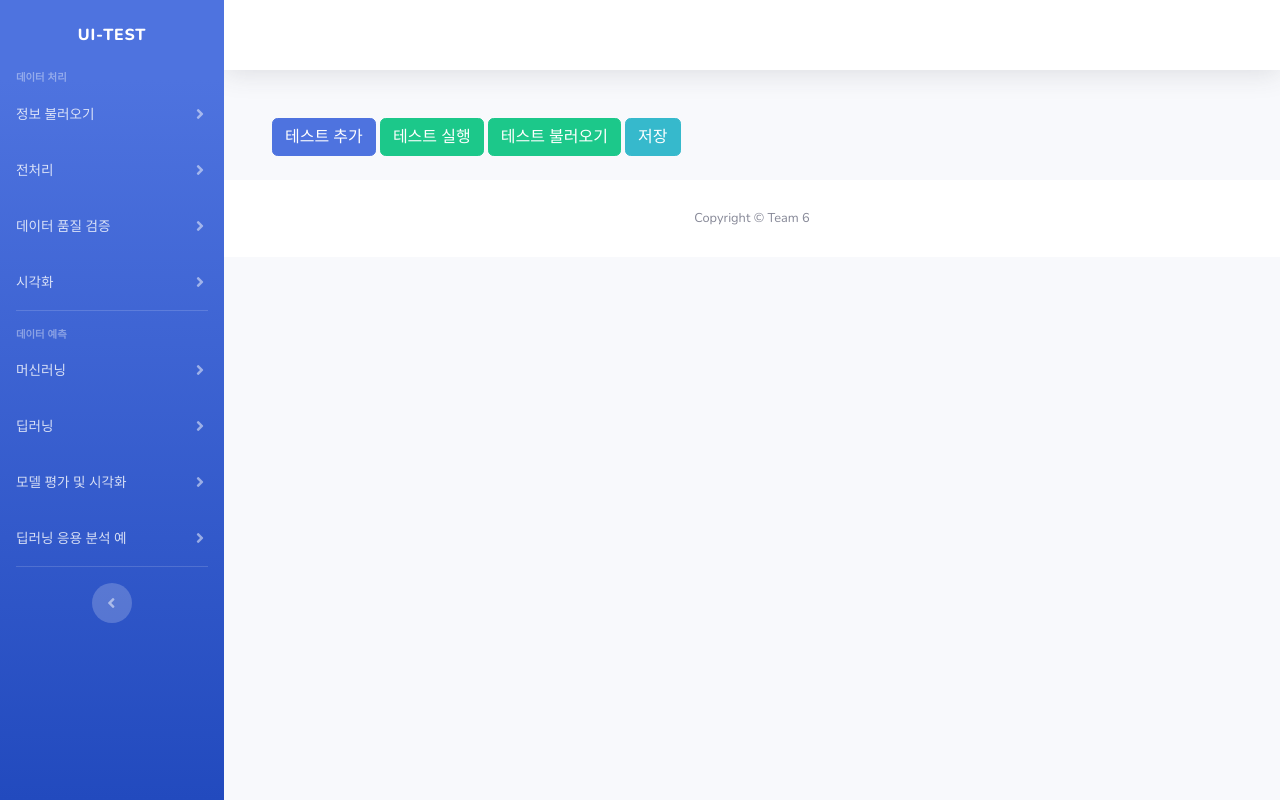
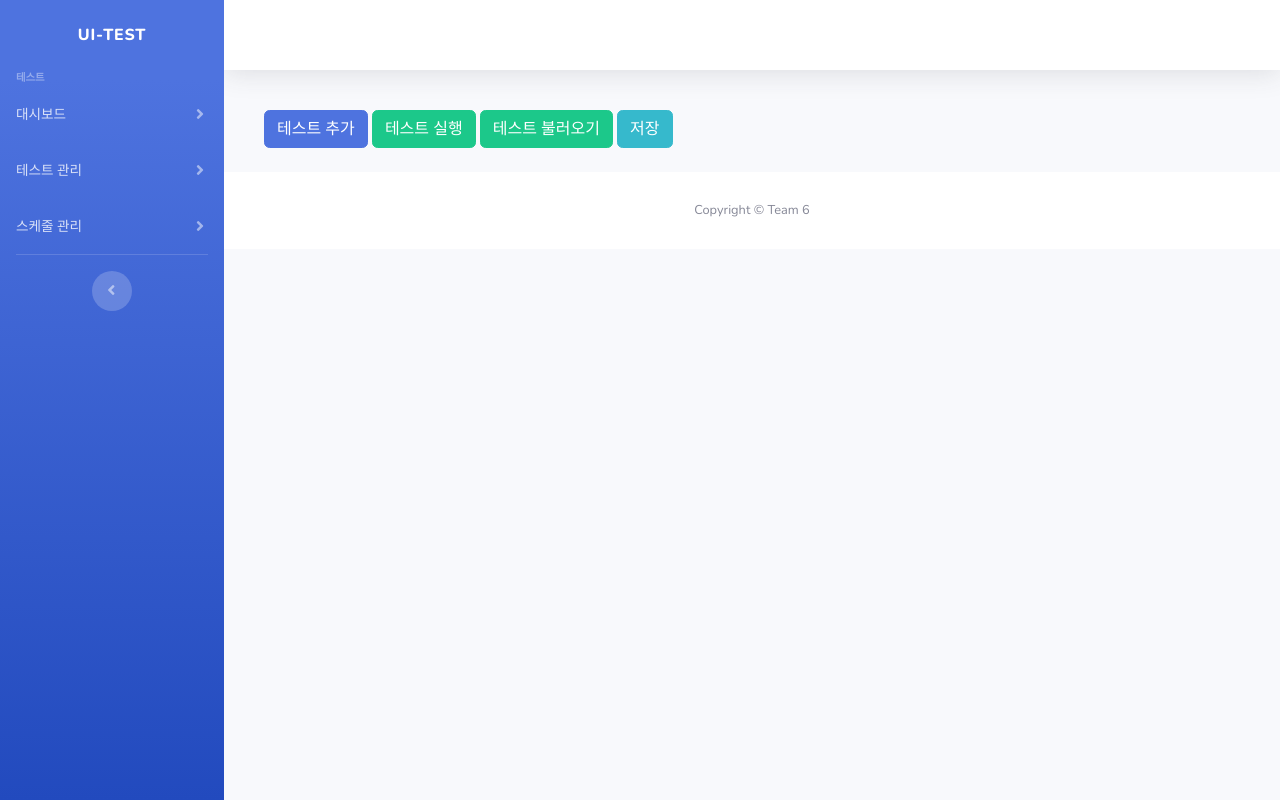
Before and after one commit to CBNU-Tester/Test_File, a Django app: page /testsel/process/ in a window 1280 px wide. Run offline with Django 4.2, Linux system fonts and the light colour scheme; some libraries are stand-ins or nearby versions.

Commit message:
UI 수정

```diff
--- a/testweb/testsel/templates/base.html
+++ b/testweb/testsel/templates/base.html
@@ -3,7 +3,6 @@
 {% load static %}
 
 <head>
-
     <meta charset="utf-8">
     <meta http-equiv="X-UA-Compatible" content="IE=edge">
     <meta name="viewport" content="width=device-width, initial-scale=1, shrink-to-fit=no">
@@ -44,20 +43,32 @@
 
             <!-- Heading -->
             <div class="sidebar-heading">
-                데이터 처리
+                테스트
             </div>
 
+            <!-- Nav Item - 정보 불러오기 Menu -->
+            <li class="nav-item">
+                <a class="nav-link collapsed" href="#" data-toggle="collapse" data-target="#collapseTest"
+                    aria-expanded="true" aria-controls="collapseTest">
+                    <span>대시보드</span>
+                </a>
+                <div id="collapseTest" class="collapse" aria-labelledby="headingInfo" data-parent="#accordionSidebar">
+                    <div class="bg-white py-2 collapse-inner rounded">
+                        <a class="collapse-item" href="">테스트 현황</a>
+                    </div>
+                </div>
+            </li>
 
             <!-- Nav Item - 정보 불러오기 Menu -->
             <li class="nav-item">
                 <a class="nav-link collapsed" href="#" data-toggle="collapse" data-target="#collapseInfo"
                     aria-expanded="true" aria-controls="collapseInfo">
-                    <span>정보 불러오기</span>
+                    <span>테스트 관리</span>
                 </a>
                 <div id="collapseInfo" class="collapse" aria-labelledby="headingInfo" data-parent="#accordionSidebar">
                     <div class="bg-white py-2 collapse-inner rounded">
-                        <a class="collapse-item" href="">파일 불러오기</a>
-                        <a class="collapse-item" href="">DB 불러오기</a>
+                        <a class="collapse-item" href="">테스트 생성</a>
+                        <a class="collapse-item" href="">테스트 목록</a>
                     </div>
                 </div>
             </li>
@@ -66,117 +77,13 @@
             <li class="nav-item">
                 <a class="nav-link collapsed" href="#" data-toggle="collapse" data-target="#collapsePreprocess"
                     aria-expanded="true" aria-controls="collapsePreprocess">
-                    <span>전처리</span>
+                    <span>스케줄 관리</span>
                 </a>
                 <div id="collapsePreprocess" class="collapse" aria-labelledby="headingPreprocess"
                     data-parent="#accordionSidebar">
                     <div class="bg-white py-2 collapse-inner rounded">
-                        <a class="collapse-item" href="">결측치 처리</a>
-                        <a class="collapse-item" href="">정규화</a>
-                        <a class="collapse-item" href="">이상치 처리</a>
-                        <a class="collapse-item" href="">원 핫 인코딩</a>
-                    </div>
-                </div>
-            </li>
-
-            <!-- Nav Item - 데이터 품질 검증 Menu -->
-            <li class="nav-item">
-                <a class="nav-link collapsed" href="#" data-toggle="collapse" data-target="#collapseDataQuality"
-                    aria-expanded="true" aria-controls="collapseDataQuality">
-                    <span>데이터 품질 검증</span>
-                </a>
-                <div id="collapseDataQuality" class="collapse" aria-labelledby="headingDataQuality"
-                    data-parent="#accordionSidebar">
-                    <div class="bg-white py-2 collapse-inner rounded">
-                        <a class="collapse-item" href="">데이터 속성 검증</a>
-                        <a class="collapse-item" href="">데이터 평가</a>
-                    </div>
-                </div>
-            </li>
-
-            <!-- Nav Item - 시각화 Menu -->
-            <li class="nav-item">
-                <a class="nav-link collapsed" href="#" data-toggle="collapse" data-target="#collapseVisualization"
-                    aria-expanded="true" aria-controls="collapseVisualization">
-                    <span>시각화</span>
-                </a>
-                <div id="collapseVisualization" class="collapse" aria-labelledby="headingVisualization"
-                    data-parent="#accordionSidebar">
-                    <div class="bg-white py-2 collapse-inner rounded">
-                        <a class="collapse-item" href="">시간 시각화</a>
-                        <a class="collapse-item" href="">비교 시각화</a>
-                        <a class="collapse-item" href="">관계 시각화</a>
-                        <a class="collapse-item" href="">분포 시각화</a>
-                        <a class="collapse-item" href="">공간 시각화</a>
-                    </div>
-                </div>
-            </li>
-
-            <!-- Divider -->
-            <hr class="sidebar-divider">
-
-            <!-- Heading -->
-            <div class="sidebar-heading">
-                데이터 예측
-            </div>
-
-            <!-- Nav Item - 머신러닝 Menu -->
-            <li class="nav-item">
-                <a class="nav-link collapsed" href="#" data-toggle="collapse" data-target="#collapseMachineLearning"
-                    aria-expanded="true" aria-controls="collapseMachineLearning">
-                    <span>머신러닝</span>
-                </a>
-                <div id="collapseMachineLearning" class="collapse" aria-labelledby="headingMachineLearning"
-                    data-parent="#accordionSidebar">
-                    <div class="bg-white py-2 collapse-inner rounded">
-                        <a class="collapse-item" href="">회귀</a>
-                        <a class="collapse-item" href="">분류</a>
-                        <a class="collapse-item" href="">연관 분석</a>
-                    </div>
-                </div>
-            </li>
-
-            <!-- Nav Item - 딥러닝 Menu -->
-            <li class="nav-item">
-                <a class="nav-link collapsed" href="#" data-toggle="collapse" data-target="#collapseDeepLearning"
-                    aria-expanded="true" aria-controls="collapseDeepLearning">
-                    <span>딥러닝</span>
-                </a>
-                <div id="collapseDeepLearning" class="collapse" aria-labelledby="headingDeepLearning"
-                    data-parent="#accordionSidebar">
-                    <div class="bg-white py-2 collapse-inner rounded">
-                        <a class="collapse-item" href="">인식</a>
-                        <a class="collapse-item" href="">분류</a>
-                    </div>
-                </div>
-            </li>
-
-            <!-- Nav Item - 모델 평가 및 시각화 Menu -->
-            <li class="nav-item">
-                <a class="nav-link collapsed" href="#" data-toggle="collapse" data-target="#collapseModelEvaluation"
-                    aria-expanded="true" aria-controls="collapseModelEvaluation">
-                    <span>모델 평가 및 시각화</span>
-                </a>
-                <div id="collapseModelEvaluation" class="collapse" aria-labelledby="headingModelEvaluation"
-                    data-parent="#accordionSidebar">
-                    <div class="bg-white py-2 collapse-inner rounded">
-                        <a class="collapse-item" href="">모델 평가</a>
-                        <a class="collapse-item" href="">모델 예측</a>
-                    </div>
-                </div>
-            </li>
-
-            <!-- Nav Item - 딥러닝 응용 분석 예 Menu -->
-            <li class="nav-item">
-                <a class="nav-link collapsed" href="#" data-toggle="collapse"
-                    data-target="#collapseDeepLearningAnalysis" aria-expanded="true"
-                    aria-controls="collapseDeepLearningAnalysis">
-                    <span>딥러닝 응용 분석 예</span>
-                </a>
-                <div id="collapseDeepLearningAnalysis" class="collapse" aria-labelledby="headingDeepLearningAnalysis"
-                    data-parent="#accordionSidebar">
-                    <div class="bg-white py-2 collapse-inner rounded">
-                        <a class="collapse-item" href="">세라믹</a>
+                        <a class="collapse-item" href="">스케줄 생성</a>
+                        <a class="collapse-item" href="">스케줄 관리</a>
                     </div>
                 </div>
             </li>
--- a/testweb/testsel/templates/process.html
+++ b/testweb/testsel/templates/process.html
@@ -6,12 +6,10 @@
 <!-- jQuery -->
 <script src="https://code.jquery.com/jquery-3.6.0.min.js"></script>
 
-<!-- Bootstrap JS (popper.js is required for dropdowns, tooltips, and popovers) -->
-<script src="https://cdn.jsdelivr.net/npm/bootstrap@4.6.0/dist/js/bootstrap.bundle.min.js"></script>
 {% endblock %}
 
 {% block content %}
-<div class="container mt-5">
+<div class="container-fluid d-flex justify-content-between p-3">
     <form method="post" action="{% url 'process_view' %}" id="url-form">
         {% csrf_token %}
 
```
